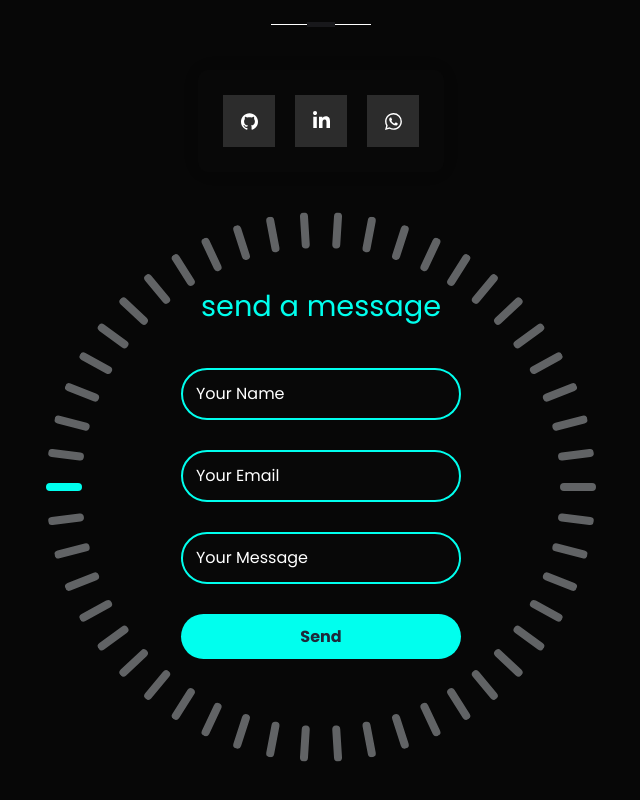
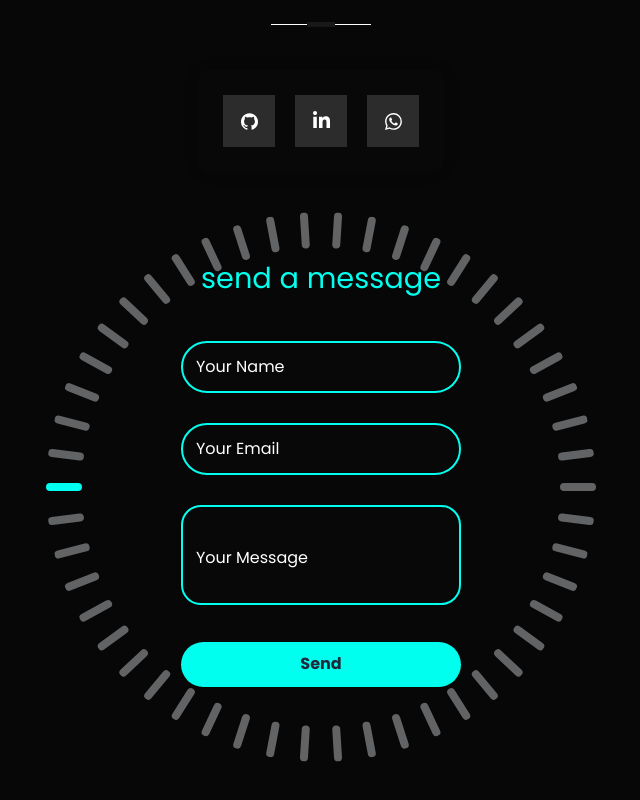
Before and after one commit to odaiTanan/p, a Next.js app: page /en in a window 1280 px wide. Shown: the part 4011-4811 px from the top of the page, without its empty margins (319-959 px from the left). Built offline with nearby package versions, Linux system fonts and the light colour scheme.

Commit message:
Update Contact.tsx

```diff
--- a/src/components/Contact.tsx
+++ b/src/components/Contact.tsx
@@ -33,11 +33,13 @@ export default function ContactPage() {
 
       setStatus("✅ Message sent successfully!");
       setForm({ name: "", email: "", message: "" });
-    } catch (err: any) {
+    } catch (err: unknown) {
       setStatus("❌ " + "error");
     }
   };
+
   const t = useTranslations();
+
   return (
     <motion.div
       initial={{ opacity: 0 }}
@@ -45,7 +47,7 @@ export default function ContactPage() {
       whileInView={{ opacity: 1 }}
       className="flex flex-col items-center justify-center min-h-screen py-20 bg-[#080808f0] relative overflow-hidden"
     >
-      <div className="z-20 flex flex-col  gap-[30px]  text-center ">
+      <div className="z-20 flex flex-col gap-[30px] text-center">
         <div dir="ltr" className="one relative z-20">
           <h1 className="text-primary z-20 mx-auto text-2xl font-bold">
             {t("tcontact")} <FontAwesomeIcon icon={faContactCard} />
@@ -53,14 +55,15 @@ export default function ContactPage() {
         </div>
       </div>
 
-      <div className="card !bg-[#080808] shadow shadow-xl shadow-amber-50   my-[40px]">
+      <div className="card !bg-[#080808] shadow shadow-xl shadow-amber-50 my-[40px]">
         <a
           href="https://github.com/odaiTanan"
           className="socialContainer containerTwo"
+          aria-label="GitHub"
         >
           <svg
             fill="white"
-            className="socialSvg linkdinSvg "
+            className="socialSvg linkdinSvg"
             role="img"
             viewBox="0 0 24 24"
             xmlns="http://www.w3.org/2000/svg"
@@ -73,6 +76,7 @@ export default function ContactPage() {
         <a
           href="https://www.linkedin.com/in/odai-tanan-743768255"
           className="socialContainer containerThree"
+          aria-label="LinkedIn"
         >
           <svg className="socialSvg linkdinSvg" viewBox="0 0 448 512">
             <path d="M100.28 448H7.4V148.9h92.88zM53.79 108.1C24.09 108.1 0 83.5 0 53.8a53.79 53.79 0 0 1 107.58 0c0 29.7-24.1 54.3-53.79 54.3zM447.9 448h-92.68V302.4c0-34.7-.7-79.2-48.29-79.2-48.29 0-55.69 37.7-55.69 76.7V448h-92.78V148.9h89.08v40.8h1.3c12.4-23.5 42.69-48.3 87.88-48.3 94 0 111.28 61.9 111.28 142.3V448z"></path>
@@ -82,10 +86,10 @@ export default function ContactPage() {
         <a
           href="https://wa.me/+963957289224"
           className="socialContainer containerFour"
+          aria-label="WhatsApp"
         >
           <svg className="socialSvg whatsappSvg" viewBox="0 0 16 16">
-            {" "}
-            <path d="M13.601 2.326A7.854 7.854 0 0 0 7.994 0C3.627 0 .068 3.558.064 7.926c0 1.399.366 2.76 1.057 3.965L0 16l4.204-1.102a7.933 7.933 0 0 0 3.79.965h.004c4.368 0 7.926-3.558 7.93-7.93A7.898 7.898 0 0 0 13.6 2.326zM7.994 14.521a6.573 6.573 0 0 1-3.356-.92l-.24-.144-2.494.654.666-2.433-.156-.251a6.56 6.56 0 0 1-1.007-3.505c0-3.626 2.957-6.584 6.591-6.584a6.56 6.56 0 0 1 4.66 1.931 6.557 6.557 0 0 1 1.928 4.66c-.004 3.639-2.961 6.592-6.592 6.592zm3.615-4.934c-.197-.099-1.17-.578-1.353-.646-.182-.065-.315-.099-.445.099-.133.197-.513.646-.627.775-.114.133-.232.148-.43.05-.197-.1-.836-.308-1.592-.985-.59-.525-.985-1.175-1.103-1.372-.114-.198-.011-.304.088-.403.087-.088.197-.232.296-.346.1-.114.133-.198.198-.33.065-.134.034-.248-.015-.347-.05-.099-.445-1.076-.612-1.47-.16-.389-.323-.335-.445-.34-.114-.007-.247-.007-.38-.007a.729.729 0 0 0-.529.247c-.182.198-.691.677-.691 1.654 0 .977.71 1.916.81 2.049.098.133 1.394 2.132 3.383 2.992.47.205.84.326 1.129.418.475.152.904.129 1.246.08.38-.058 1.171-.48 1.338-.943.164-.464.164-.86.114-.943-.049-.084-.182-.133-.38-.232z"></path>{" "}
+            <path d="M13.601 2.326A7.854 7.854 0 0 0 7.994 0C3.627 0 .068 3.558.064 7.926c0 1.399.366 2.76 1.057 3.965L0 16l4.204-1.102a7.933 7.933 0 0 0 3.79.965h.004c4.368 0 7.926-3.558 7.93-7.93A7.898 7.898 0 0 0 13.6 2.326zM7.994 14.521a6.573 6.573 0 0 1-3.356-.92l-.24-.144-2.494.654.666-2.433-.156-.251a6.56 6.56 0 0 1-1.007-3.505c0-3.626 2.957-6.584 6.591-6.584a6.56 6.56 0 0 1 4.66 1.931 6.557 6.557 0 0 1 1.928 4.66c-.004 3.639-2.961 6.592-6.592 6.592zm3.615-4.934c-.197-.099-1.17-.578-1.353-.646-.182-.065-.315-.099-.445.099-.133.197-.513.646-.627.775-.114.133-.232.148-.43.05-.197-.1-.836-.308-1.592-.985-.59-.525-.985-1.175-1.103-1.372-.114-.198-.011-.304.088-.403.087-.088.197-.232.296-.346.1-.114.133-.198.198-.33.065-.134.034-.248-.015-.347-.05-.099-.445-1.076-.612-1.47-.16-.389-.323-.335-.445-.34-.114-.007-.247-.007-.38-.007a.729.729 0 0 0-.529.247c-.182.198-.691.677-.691 1.654 0 .977.71 1.916.81 2.049.098.133 1.394 2.132 3.383 2.992.47.205.84.326 1.129.418.475.152.904.129 1.246.08.38-.058 1.171-.48 1.338-.943.164-.464.164-.86.114-.943-.049-.084-.182-.133-.38-.232z"></path>
           </svg>
         </a>
       </div>
@@ -98,10 +102,10 @@ export default function ContactPage() {
         ))}
 
         {/* The form inside the glowing circle */}
-        <div className="login-box  text-white">
+        <div className="login-box text-white">
           <h2 className="!mb-[70px]">{t("tsend")}</h2>
           <form className="translate-y-[-30px]" onSubmit={handleSubmit}>
-            <div className="input-box ">
+            <div className="input-box">
               <input
                 type="text"
                 name="name"
@@ -124,12 +128,12 @@ export default function ContactPage() {
             </div>
 
             <div className="input-box">
-              <input
-                type="text"
+              <textarea
                 name="message"
                 value={form.message}
                 onChange={handleChange}
                 required
+                rows={4}
               />
               <label>{t("tyourmessage")}</label>
             </div>
@@ -139,7 +143,7 @@ export default function ContactPage() {
             </button>
 
             {status && (
-              <p className="text-center mt-2 text-sm text-gray-300 ">
+              <p className="text-center mt-2 text-sm text-gray-300">
                 {status}
               </p>
             )}
```
